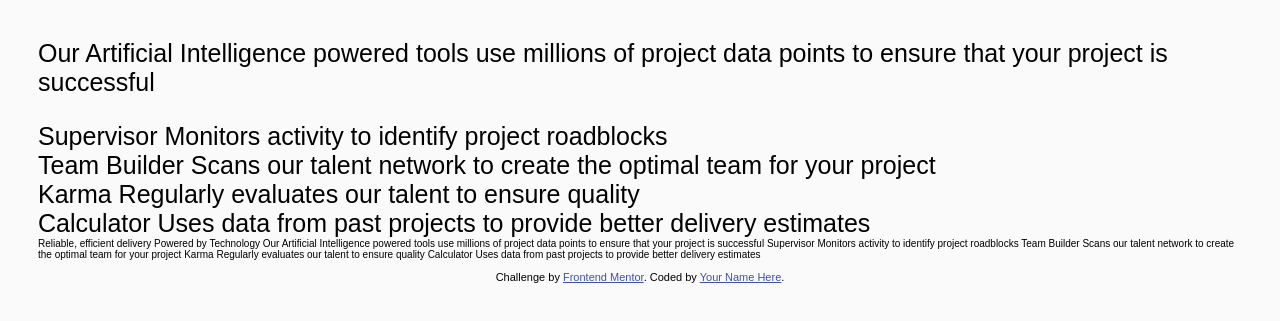
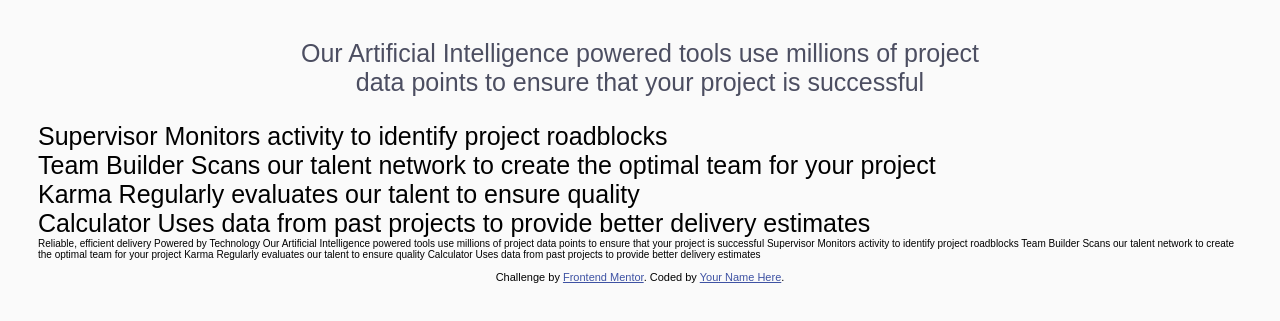
Before and after one commit to maiyopabz/four-card-feature-section-3-practice-, a plain HTML site: page index.html in a window 1280 px wide. Shown: the part 227-548 px from the top of the page. Drawn offline with Linux system fonts and the light colour scheme.

Commit message:
p tag styles

```diff
--- a/styles/styles.scss
+++ b/styles/styles.scss
@@ -43,4 +43,12 @@ main {
         }
 
     }
+
+    p {
+        max-width: calc(1440px/2);
+        text-align: center;
+        margin-left: auto;
+        margin-right: auto;
+        color: $VeryDarkBlue;
+    }
 }
```
Also changed, not shown: styles/styles.css, 1 other file.
